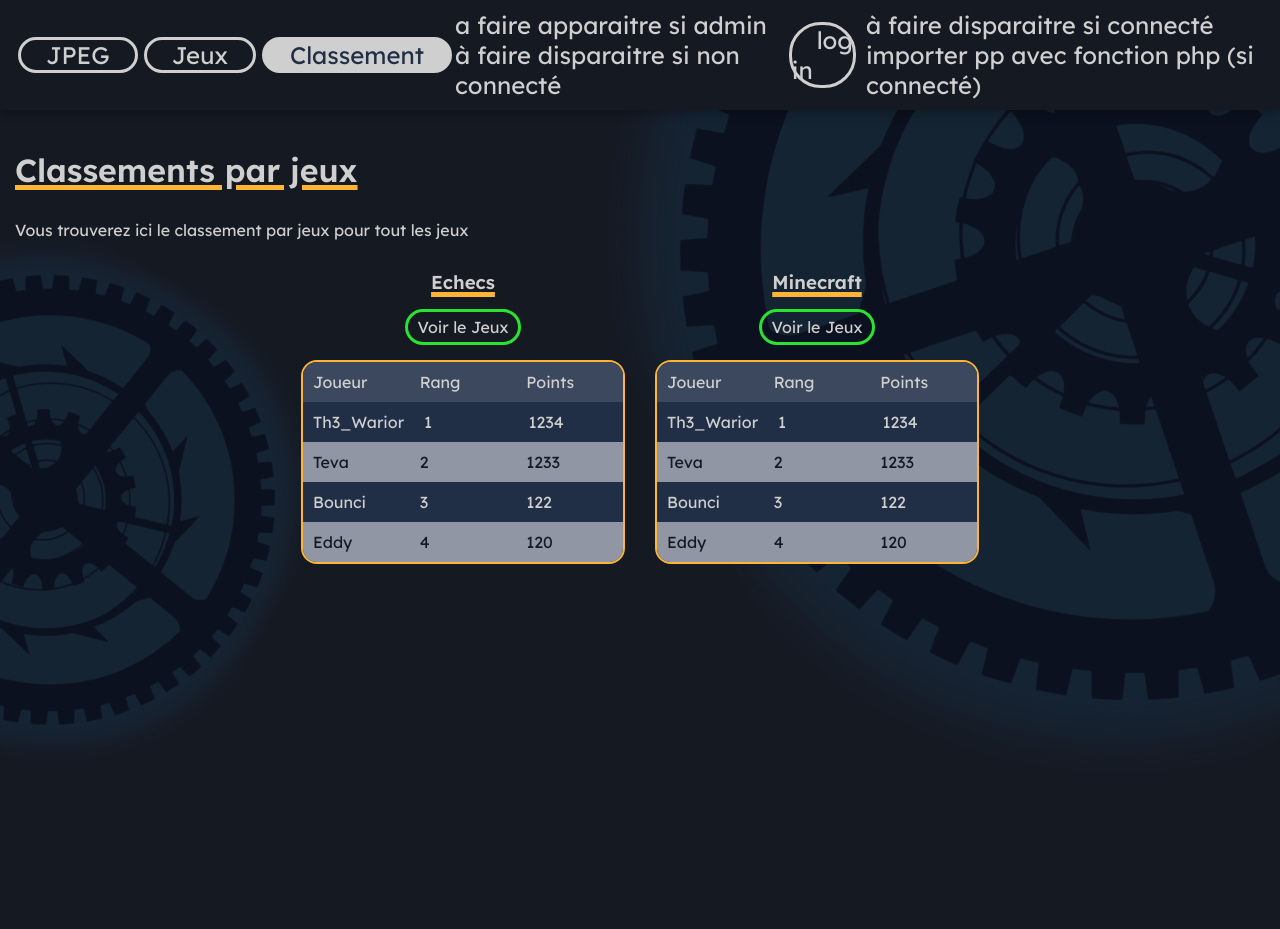
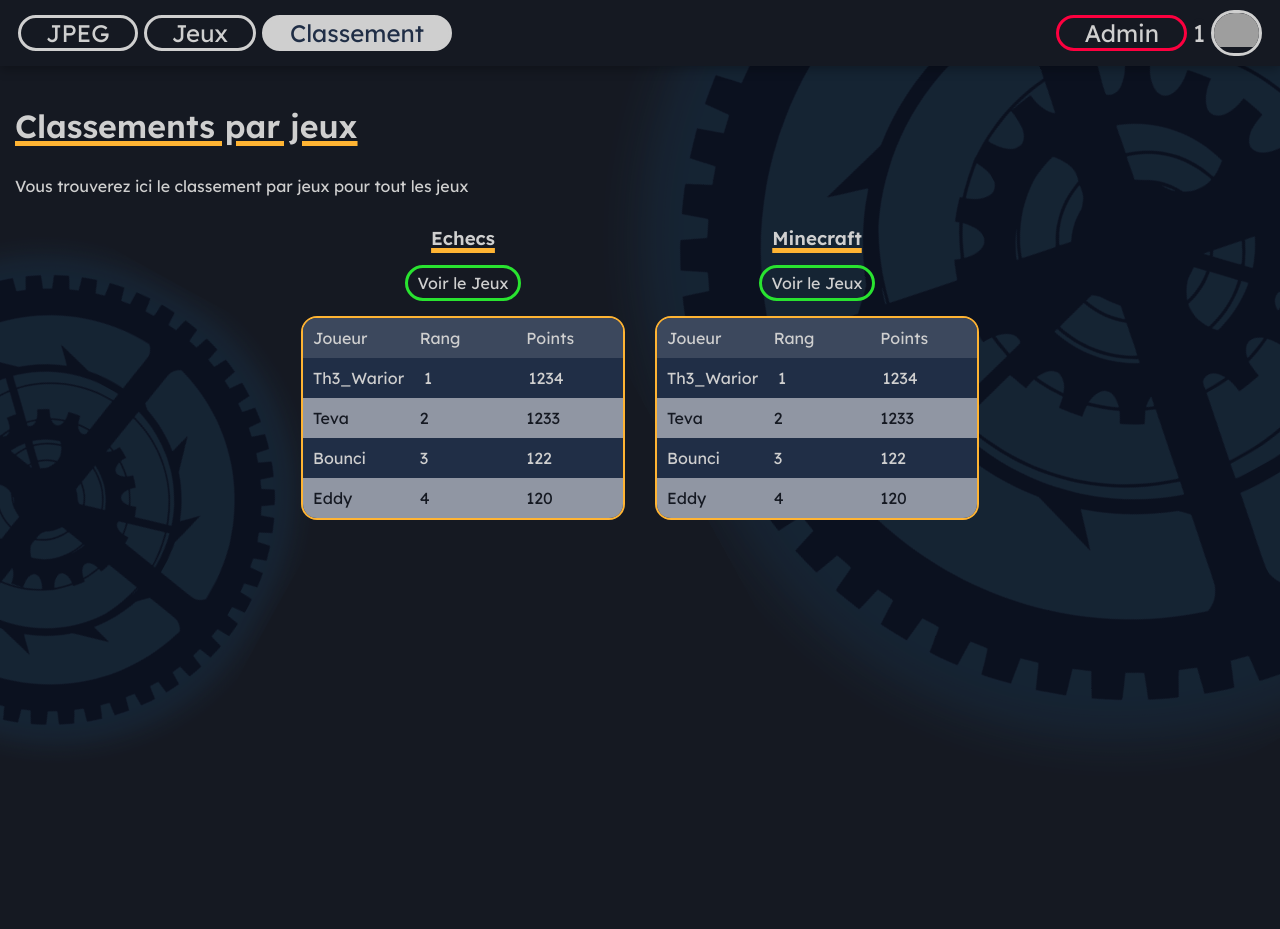
Before and after one commit to synnfall/JPEG, a PHP site: page /classements.php in a window 1280 px wide; the page is wider, and only the part inside the window is pictured. Run offline with PHP 8.4, Linux system fonts and the light colour scheme; the visitor is signed in with stand-in values (Sample User, id 1); data that the repository does not hold is empty; grey boxes are pictures that could not be loaded.

Commit message:
hotfix classements + added sessions

```diff
--- a/src/public/classements.php
+++ b/src/public/classements.php
@@ -1,3 +1,6 @@
+<?php
+include_once __DIR__."/../libs/session.php";
+?>
 <!DOCTYPE html>
 <html lang="fr">
 <head>
@@ -18,10 +21,10 @@
       <li class="active"><a href="">Classement</a></li>
     </ul>
     <ul id="userbar">
-      <?php if($connected && $_SESSION["admin"]) echo '<li class="admin"><a href="./admin/admin_utilisateur.php">Admin</a></li>'; ?> a faire apparaitre si admin
-      <?php if($connected) echo '<li class="profil"><a href="">Profil</a></li>'; ?> à faire disparaitre si non connecté
-      <?php if( ! $connected) echo '<li class="login"><a href="login.php">log in</a></li>'; ?> à faire disparaitre si connecté
-      <?php if($connected) echo '<li class="username">'.$_SESSION["user"].'</li><li class="pfp"><img src="'.$_SESSION['lienPdp'].'" alt="pfp"></li>'; ?> importer pp avec fonction php (si connecté)
+      <?php if($connected && $_SESSION["admin"]) echo '<li class="admin"><a href="./admin/admin_utilisateur.php">Admin</a></li>'; ?>
+      <?php if($connected) echo '<li class="profil"><a href="">Profil</a></li>'; ?>
+      <?php if( ! $connected) echo '<li class="login"><a href="login.php">log in</a></li>'; ?>
+      <?php if($connected) echo '<li class="username">'.$_SESSION["user"].'</li><li class="pfp"><img src="'.$_SESSION['lienPdp'].'" alt="pfp"></li>'; ?>
     </ul>
   </nav>
 
```
